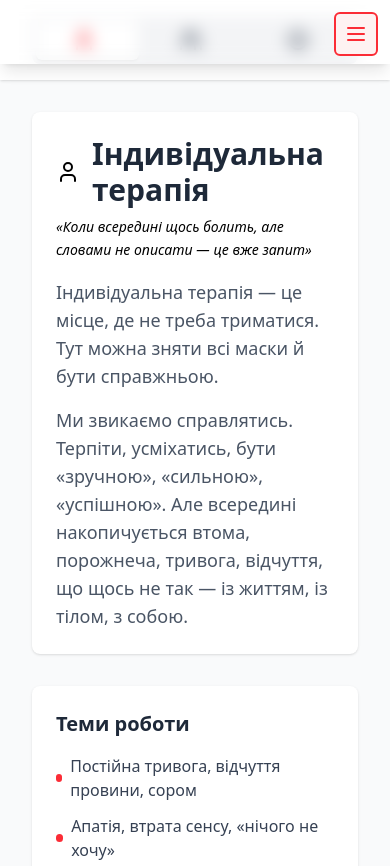
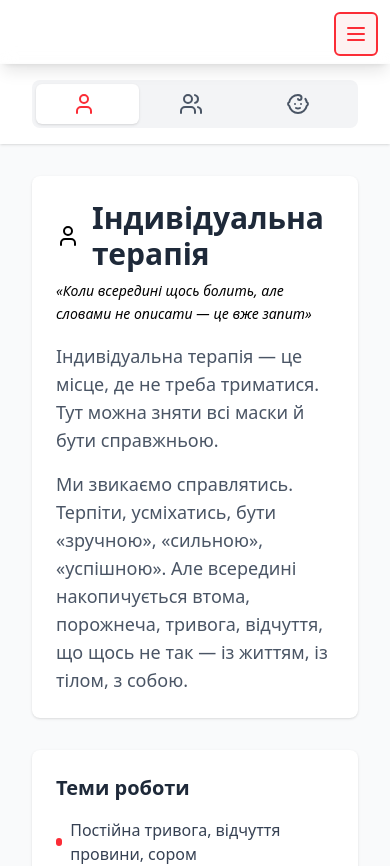
Before and after one commit to kenzay01/psychologist-site, a Next.js app: page /consultation in a window 390 px wide. Shown: the top 866 px of the page. Built offline with nearby package versions, Linux system fonts and the light colour scheme.

Commit message:
fix header

```diff
--- a/components/Header.tsx
+++ b/components/Header.tsx
@@ -83,7 +83,7 @@ const Header = () => {
         <nav
           className={`${
             isNotHomePage ? "h-16" : "hidden"
-          } md:block absolute w-full backdrop-blur-sm shadow-lg`}
+          } md:block relative md:absolute w-full backdrop-blur-sm shadow-lg`}
         >
           <div className="max-w-7xl mx-auto px-4 sm:px-6 md:px-8">
             <div className="flex md:justify-between justify-end items-center py-3">
@@ -106,13 +106,13 @@ const Header = () => {
                   </button>
                   {/* Невидимий міст - розширює hover область */}
                   <div className="absolute top-full left-0 w-64 pt-2 opacity-0 invisible group-hover:opacity-100 group-hover:visible transition-all duration-300">
-                    <div className="bg-black/95 rounded-lg px-2 shadow-lg z-[9999]">
+                    <div className="bg-black/50 backdrop-blur-md  rounded-lg px-2 shadow-lg z-[9999]">
                       <div className="py-2">
                         {servicesLinks.map((service) => (
                           <Link
                             key={service.href}
                             href={service.href}
-                            className="block px-4 py-2 text-sm text-white hover:bg-red-500 hover:text-black transition-colors rounded-md"
+                            className="block px-4 py-2 text-sm text-white hover:bg-red-500 transition-colors rounded-md"
                             onClick={() => {
                               toggleMenu();
                             }}
```
